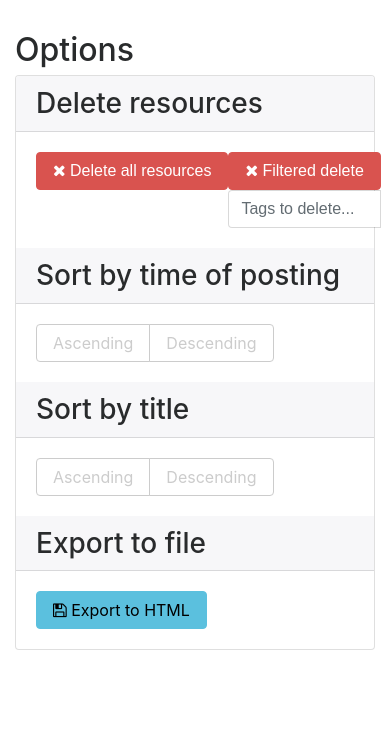
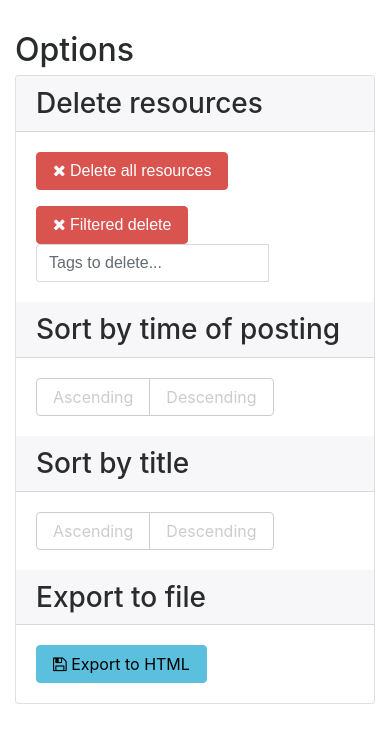
Before and after one commit to TsimpDim/3RStore, a Flask app: page /options in a window 390 px wide. Shown: the part 64-807 px from the top of the page. Run offline with Flask 2, Linux system fonts and the light colour scheme; the visitor is signed in with stand-in values (Sample User, id 1); data that the repository does not hold is empty; parts of the project's set-up code (start-up, migrations or seed data) failed here and were passed over; some libraries are stand-ins or nearby versions.

Commit message:
Fixed unresponsive delete option

```diff
--- /dev/null
+++ b/_3RStore/static/css/options.css
@@ -0,0 +1,5 @@
+@media(max-width: 485px){
+    #filtered_del{
+        margin-top:1em;
+    }
+}
--- a/_3RStore/templates/layout.html
+++ b/_3RStore/templates/layout.html
@@ -13,6 +13,9 @@
     {% if resources %} <!-- Keep after bootstrap css cdn -->
         <script src="/static/js/resources.js"></script>
         <link rel="stylesheet" href="/static/css/resources.css">
+    {% endif %}
+    {% if request.endpoint == 'options' %}
+        <link rel="stylesheet" href="/static/css/options.css">
     {% endif %}
     <link rel="apple-touch-icon" sizes="180x180" href="/static/icons/apple-touch-icon.png">
     <link rel="icon" type="image/x-icon" sizes="32x32" href="/static/icons/favicon-32x32.png">
--- a/_3RStore/templates/options.html
+++ b/_3RStore/templates/options.html
@@ -7,7 +7,7 @@
 
         <!-- Delete resources section -->
         <h3 class="card-header">Delete resources</h3>
-        <div class="card-block d-flex flex-row justify-content-between align-items-start">
+        <div class="card-block d-flex flex-row flex-wrap align-content-center justify-content-between align-items-start">
             <!-- Delete all -->
             <div class="dropdown">
                 <button class="btn btn-danger" data-toggle="dropdown">
@@ -23,7 +23,7 @@
             </div>
 
             <!-- Filtered delete -->
-            <div class="d-flex flex-column">
+            <div class="d-flex flex-column" id="filtered_del">
                 <form method="POST" action="fildel">
                     <div class="dropdown">
                         <button class="btn btn-danger" data-toggle="dropdown">
```
